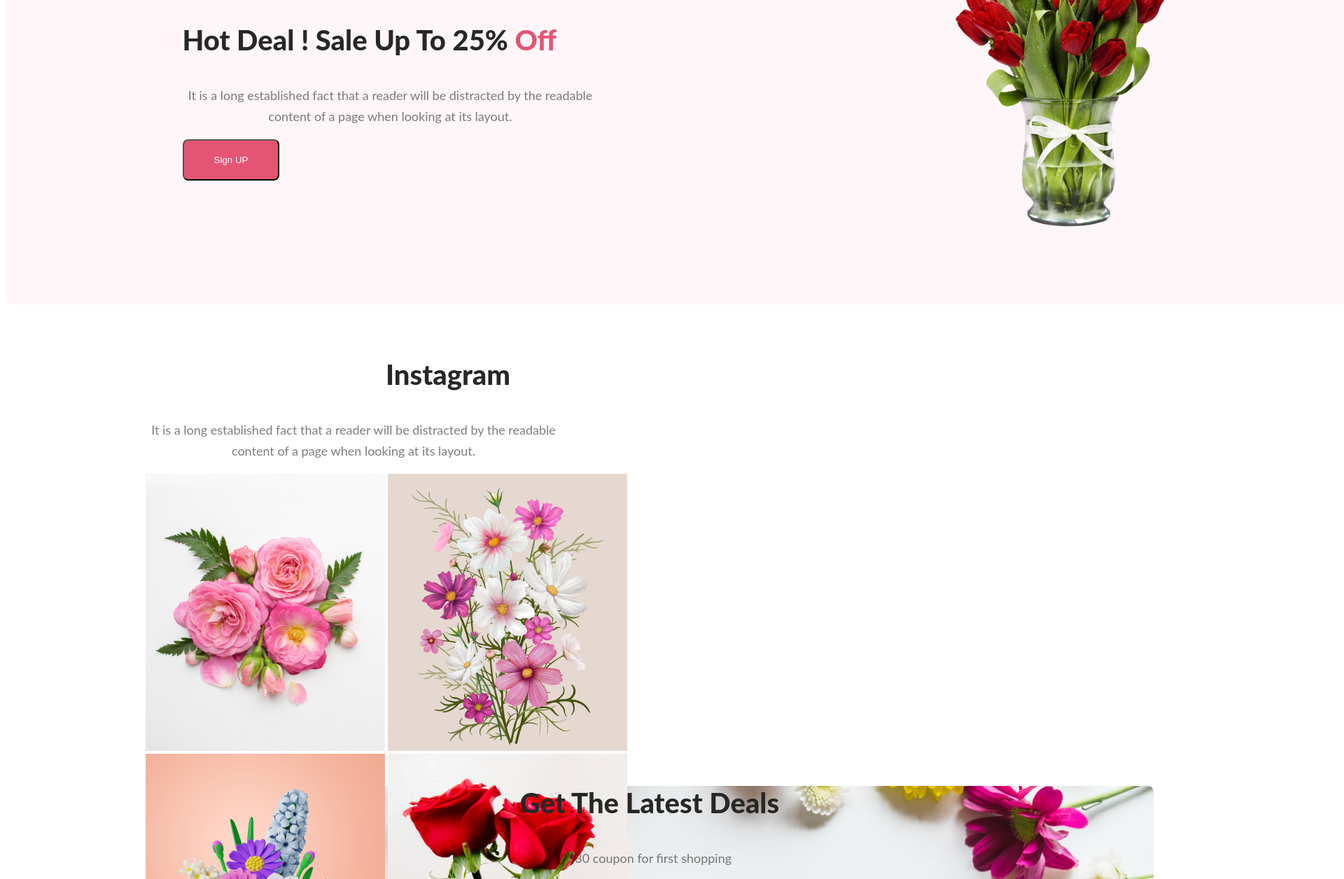
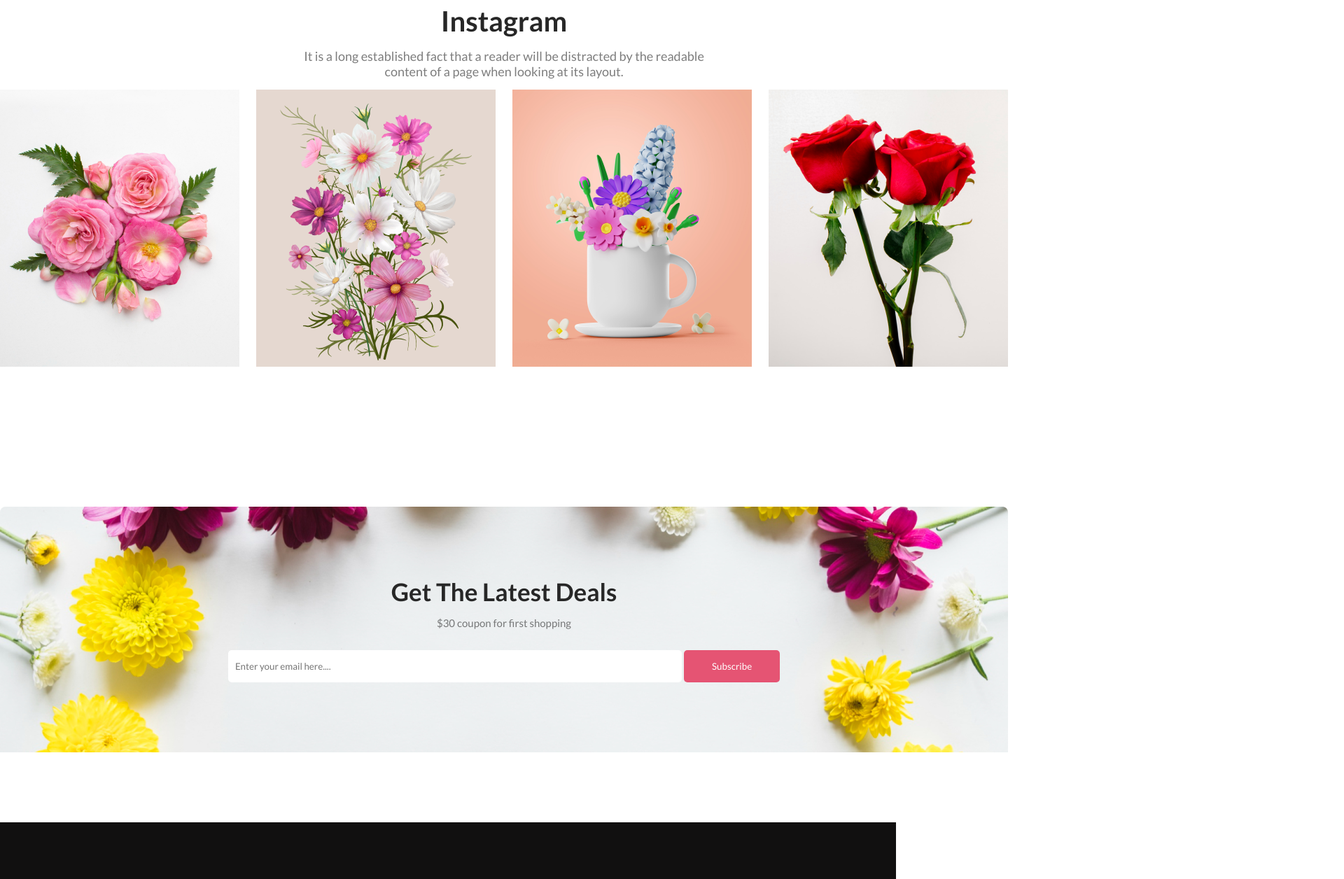
Before and after one commit to ahsan0305/flower-shop-assignment, a plain HTML site: page index.html in a window 1280 px wide. Shown: the part 1410-2666 px from the top of the page at 70% size, 1920 px wide, since content can reach past the window. Drawn offline with Linux system fonts and the light colour scheme.

Commit message:
project done

```diff
--- a/index.html
+++ b/index.html
@@ -1,38 +1,37 @@
 <!DOCTYPE html>
 <html lang="en">
+
 <head>
     <meta charset="UTF-8">
     <meta name="viewport" content="width=device-width, initial-scale=1.0">
     <title>Flower Shop</title>
     <link rel="stylesheet" href="style/style.css">
 </head>
+
 <body>
     <header class="header">
-        <nav >
-            <div class="banner">
-                <div>
-                <h1>Let's make <br>
+        <div class="banner-theme">
+            <div class="banner-theme-2">
+                <h2 class="banner-title">Let's make <br>
                     beautiful flowers a <br>
-                    part of your life</h1>
-                    <p>It is a long established fact that a reader will be distracted by the readable <br>
-                        content of a page when looking at its layout. The point of using Lorem Ipsum is <br>
-                         that it has a more-or-less normal distribution of letters.</p>
-                         <button class="btn-primary">Shop Now</button>
-                </div>
-                <img src="./flower-shop-assignment/Flower Asset/pngwing 6.png" alt="">
-                </div>
-        </nav>
+                    part of your life.</h2>
+                <p class="banner-description">It is a long established fact that a reader will be distracted by the
+                    readable <br>
+                    content of a page when looking at its layout. The point of using Lorem Ipsum is <br>
+                    that it has a more-or-less normal distribution of letters.</p>
+                <button class="btn-primary">Shop Now</button>
+            </div>
+            <div class="image-area"><img src="./flower-shop-assignment/Flower Asset/pngwing 10.png" alt=""></div>
+        </div>
+
+
     </header>
     <main>
+        <!-- featured flower section  -->
         <section class="featured-flower">
-            <h3 class="featured-title">Our Featured Flowers</h3>
-                <p class="featured-discription">It is a long established fact that a reader will be distracted by the readable <br>
-                     content of a page when looking at its layout.</p>
-                     <div class="container">
-                        <div class="box"><img  class="flower1" src="./flower-shop-assignment/Flower Asset/pngwing 10.png" alt=""></div>
-                        <div class="box2"><img class="flower2" src="/flower-shop-assignment/Flower Asset/pngwing 5.png" alt=""></div>
-                        <div class="box3"><img class="flower3" src="./flower-shop-assignment/Flower Asset/pngwing 7.png" alt=""></div>
-                     </div>
+
+        </section>
+
 
         </section>
         <!-- delivery section  -->
@@ -40,59 +39,65 @@
 
         </section>
         <!-- hot deal section  -->
-        <section class>
-            <div class="hot-deal-container">
-            <div class="hot-deal-banner">
-                <h3 class="hot-deal-title">Hot Deal ! Sale Up To 25% <span class="text12">Off</span></h3>
-                <p class="hot-deal-discription">It is a long established fact that a reader will be distracted by the readable <br>
-                     content of a page when looking at its layout.</p>
-                     <button class="btn-signup">Sign UP</button>
+        <section class="hot-deal">
+            <div class="hot-deal-containers">
+                <div class="hot-deal-container">
 
+                    <h2 class="hot-deal-title">Hot Deal ! Sale Up To 25% <span class="text12">Off</span></h2>
+                    <p class="hot-deal-description">It is a long established fact that a reader will be distracted by
+                        the
+                        readable <br>
+                        content of a page when looking at its layout.</p>
+                    <button class="btn-primary">Sign Up</button>
+                </div>
+                <div class="hot-deal-photo"><img src="./flower-shop-assignment/Flower Asset/pngwing 8.png" alt="">
+                </div>
             </div>
-            <div class="hot-deal-photo">
-                <img class="flower4" src="./flower-shop-assignment/Flower Asset/pngwing 8.png" alt="">
-            </div>
-            </div>
+
         </section>
-        <br>
-        <br>
-        <!-- instagram section  -->
-        <section>
-            <nav>
-                <div class="instagram-banner">
-                    <h3 class="ig-title">Instagram</h3>
-                    <p class="ig-discription">It is a long established fact that a reader will be distracted by the readable <br>
-                         content of a page when looking at its layout.</p>
-                </div>
-                <div class="ig-photo">
+        <!-- media section  -->
+        <section class="media">
+            <div class="media-container">
+                <h1 class="media-title">Instagram</h1>
+                <p class="media-description">It is a long established fact that a reader will be distracted by the
+                    readable <br>
+                    content of a page when looking at its layout.</p>
+
+                <div class="media-flower">
                     <img src="./flower-shop-assignment/Flower Asset/Flower 01.png" alt="">
-                    <img src="./flower-shop-assignment/Flower Asset/Rectangle 4.png" alt="">
+                    <img src="/flower-shop-assignment/Flower Asset/Rectangle 4.png" alt="">
                     <img src="./flower-shop-assignment/Flower Asset/Rectangle 5.png" alt="">
                     <img src="./flower-shop-assignment/Flower Asset/Rectangle 6.png" alt="">
                 </div>
-            </nav>
+            </div>
         </section>
-        <br>
-        <br>
-        <br>
-        <br>
+
         <!-- background image section  -->
-        <section>
-            <nav>
-                <div class="back-img-banner">
-                <h3 class="back-img-title">Get The Latest Deals</h3>
-                <p class="back-img-discription">$30 coupon for first shopping</p>
-                <input class="input-type-back" type="Enter your email here...." name="" id="">
-                <input class="subscribe-btn" type="button" value="Subscribe">
-             </nav>
+        <section class="subscribe">
+            <div class="subscribe-container">
+                <h1 class="subscribe-title">Get The Latest Deals</h1>
+                <p class="subscribe-description">$30 coupon for first shopping</p>
+                <form">
+                    <input type="email" class="subscribe-email-btn" name="" id=""
+                        placeholder="Enter your email here....">
+                    <button type="submit" class="btn-primary">Subscribe</button>
+                    </form>
+            </div>
 
         </section>
     </main>
-
     <footer>
-
-
+        <section class="footer">
+            <div class="footer-container">
+                <h2 class="footer-title"><span class="text12">Flower</span>Shop</h2>
+                <p class="footer-description">It is a long established fact that a reader will be distracted by the
+                    readable <br>
+                    content of a page when looking at its layout.</p>
+                <p class="footer-ending">@2020-2023, FlowerShop.com. All rights reserved. </p>
+            </div>
+        </section>
     </footer>
 
 </body>
+
 </html>
--- a/style/style.css
+++ b/style/style.css
@@ -1,33 +1,54 @@
+@import url('https://fonts.googleapis.com/css2?family=Lato:wght@100;300;400;700;900&display=swap');
+*{
+    font-family: 'Lato', sans-serif;
+    margin: 0px;
+    padding: 0px;
+    box-sizing: border-box;
+}
+
 /* nav related style */
-.btn-primary{
-    background-color: #e55473;
-    border-radius: 10px;
-    border-color: #e55473;
-    font-style: normal;
-    font-size: 15px;
-    font-weight: 800;
-    padding: 10px 5px;
-    color: white;
-}
-nav{
-    margin: 0px 200px;
-    height: 500px;
+.header{
+    background: rgba(229, 84, 115, 0.10);
+    padding-top: 50px  ;
+
 
 }
-.header{
-    background-color:#daa9b4b2;
+.banner-theme{
+    width: 1440px;
+    margin: 0 auto;
+    display: flex;
+    justify-content: space-between;
     align-items: center;
+
 }
-.banner{
-    padding: 70px 30px 70px 30px ;
-    align-items: center;
-    display: flex;
-    justify-content: space-around;
+.banner-title{
+    color: #272727;
+    font-size: 60px;
+    margin-bottom: 15px;
+    font-weight: 800;
+    margin-bottom: 20px;
 }
-.banner-photo{
-    align-content: flex-end;
+.banner-description{
+    color: rgba(39, 39, 39, 0.60);
+    font-size: 18px;
+    font-weight: 400;
+
+
 }
+.btn-primary{
+    border-radius: 5px;
+    background: #E55473;
+    border: none;
+    padding: 15px 40px;
+    color: white;
+    margin-top: 15px;
 
+
+}
+.image-area img{
+    width: 80%;
+
+}
 /* Featured-flower style start  */
 .featured-flower{
     display: inline;
@@ -94,127 +115,127 @@ background: rgba(71, 125, 17, 0.15);
 /* delivery section style  */
 
 /* hot deal section style  */
-.flower4{
-    width: 318px;
-    height: 420px;
+.hot-deal{
+    margin-top: 100px;
+    background: rgba(229, 84, 115, 0.05);
+}
+.hot-deal-containers{
+    display:flex;
+    width: 1440px;
+    border-radius: 8px;
+    align-items: center;
+
 }
 .hot-deal-container{
-    display: flex;
-    align-items: center;
-    justify-content: space-around;
-    width: 1922px;
-height: 620px;
-flex-shrink: 0;
-border-radius: 8px;
-background: rgba(229, 84, 115, 0.05);
+    margin: 0 auto;
+    padding: 100px 0;
+    text-align: center;
 }
 .hot-deal-title{
+    font-size: 40px;
     color: #272727;
+    margin-bottom: 15px;
     font-family: Lato;
-font-size: 40px;
-font-style: normal;
-font-weight: 800;
-line-height: normal;
-align-items: center;
 }
-.hot-deal-discription{
-    display: flex;
-width: 594px;
-flex-direction: column;
-flex-shrink: 0;
+.hot-deal-description{
     color: rgba(39, 39, 39, 0.60);
     text-align: center;
-font-family: Lato;
     font-size: 18px;
-font-style: normal;
-font-weight: 400;
-line-height: 30px;
+    margin-bottom: 15px;
 }
-.btn-signup{
+.sign-up{
+    border-radius: 8px;
+    background: #E55473;
     display: inline-flex;
     padding: 20px 43px;
+    align-items: flex-start;
     gap: 10px;
-border-radius: 8px;
-background: #E55473;
-color: white;
-border: 394px 11664px 162px 603px;
 }
+
 .text12{
     color: #E55473;
 }
-/* instagram style start  */
-.instagram-banner{
-    align-items: center;
-    display: inline;
-    justify-content: space-around;
+/* media style start  */
+.media{
+    margin-top: 100px;
 }
-.ig-title{
+.media-container{
+    width: 1440px;
+    text-align: center;
+    margin: 0 auto;
+    padding: 100px 0;
+}
+.media-title{
     color: #272727;
+    font-size: 40px;
+    margin-bottom: 15px;
+}
+.media-description{
+    color: rgba(39, 39, 39, 0.60);
+    font-size: 18px;
+    margin-bottom: 15px;
+}
+.media-flower{
+    display: flex;
+    gap: 10px;
+    justify-content: space-between;
+}
+
+/* background image style */
+.subscribe{
+    margin-top: 100px;
+}
+.subscribe-container{
+    width: 1440px;
+    background:url("./../flower-shop-assignment/Rectangle\ 9.png");
+    background-repeat: no-repeat;
+    background-size: cover;
+    background-position:top;
     text-align: center;
-font-family: Lato;
-font-size: 40px;
-font-style: normal;
-font-weight: 800;
-line-height: normal;
+    margin: 0 auto;
+    padding: 100px 0;
 }
-.ig-discription{
-    display: flex;
-width: 594px;
-flex-direction: column;
-flex-shrink: 0;
+.subscribe-title{
+    color: #272727;
+    font-size: 35px;
+    margin-bottom: 15px;
+}
+.subscribe-description{
     color: rgba(39, 39, 39, 0.60);
-text-align: center;
-font-family: Lato;
-font-size: 18px;
-font-style: normal;
-font-weight: 400;
-line-height: 30px;
+    font-size: 15px;
+    margin-bottom: 15px;
 }
-/* background image style */
 
-.back-img-banner{
-    align-items: center;
-    background-image: url(./../flower-shop-assignment/Rectangle\ 9.png);
-    background-repeat: no-repeat;
-    width: 1440px;
-height: 449px;
-flex-shrink: 0;
-border-radius: 8px;
+.subscribe-container input{
+    padding: 15px 10px;
+    border: none;
+    border-radius: 5px;
+    width: 45%;
 
 }
-.back-img-title{
-    color: #272727;
+
+/* footer style  */
+
+.footer{
+    margin-top: 100px;
+}
+.footer-container{
+    background-color: #111010;
     text-align: center;
-font-family: Lato;
-font-size: 40px;
-font-style: normal;
-font-weight: 800;
-line-height: normal;
+    padding: 100px 0;
 }
-.back-img-discription{
-    color: rgba(39, 39, 39, 0.60);
-text-align: center;
-font-family: Lato;
+.footer-title{
+    font-size: 48px;
+    color: white;
+    margin-bottom: 15px;
+}
+.footer-description{
     font-size: 18px;
-font-style: normal;
-font-weight: 400;
-line-height: 30px;
-
+    color: rgba(255, 255, 255, 0.90);
+    margin-bottom: 15px;
 }
-.input-type-back{
-    width: 350px;
-height: 30px;
-flex-shrink: 0;
-border-radius: 8px;
-background: #FFF;
-text-align: center;
+.footer-ending{
+    color: rgba(255, 255, 255, 0.40);
+    font-size: 15px;
+    margin-bottom: 15px;
 }
-.subscribe-btn{
-    border-radius: 8px;
-background: #E55473;
-width: 150px;
-height: 35px;
-flex-shrink: 0;
-text-align: center;
-}
-/* footer  */
```
Lines whose indentation alone changed are shown as unchanged.
